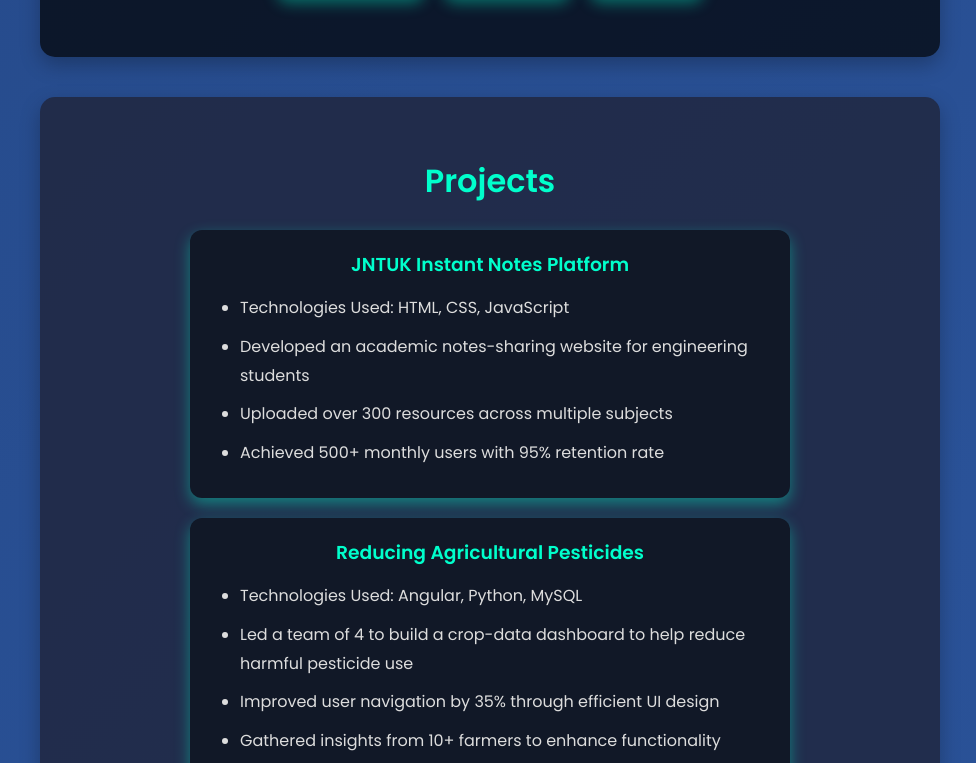
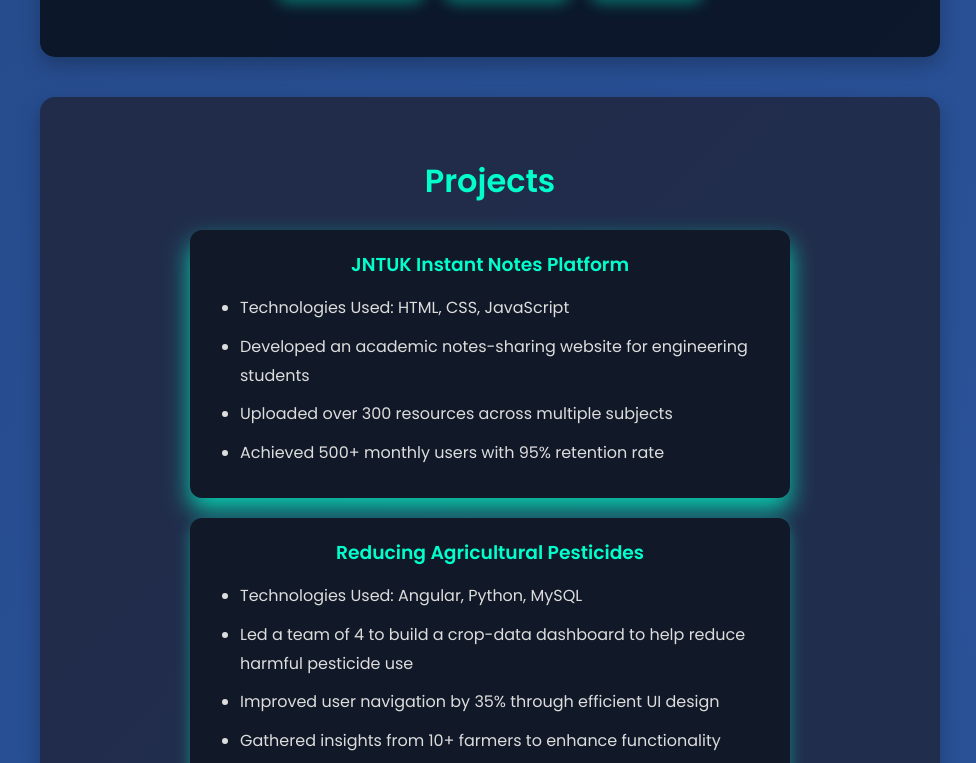
Before and after one commit to Suma-Durga/suma_portfolio, a plain HTML site: page index.html in a window 1280 px wide. In both pictures the pointer is over the element 640 px from the left and 1568 px from the top of the page. Shown: the part 1205-1968 px from the top of the page, without its empty margins (150-1126 px from the left). Drawn offline with Linux system fonts and the light colour scheme.

Commit message:
Update style.css

```diff
--- a/style.css
+++ b/style.css
@@ -166,8 +166,11 @@ body {
   box-shadow: 0 6px 15px rgba(0,255,204,0.4);
   transition: box-shadow 0.3s ease;
 }
+.project:hover {
+  box-shadow: 0 12px 25px rgba(0,255,204,0.75);
+}
 
-/* Only heading green */
+
 .project h3 {
   color: #00ffcc;
   margin-bottom: 12px;
```
